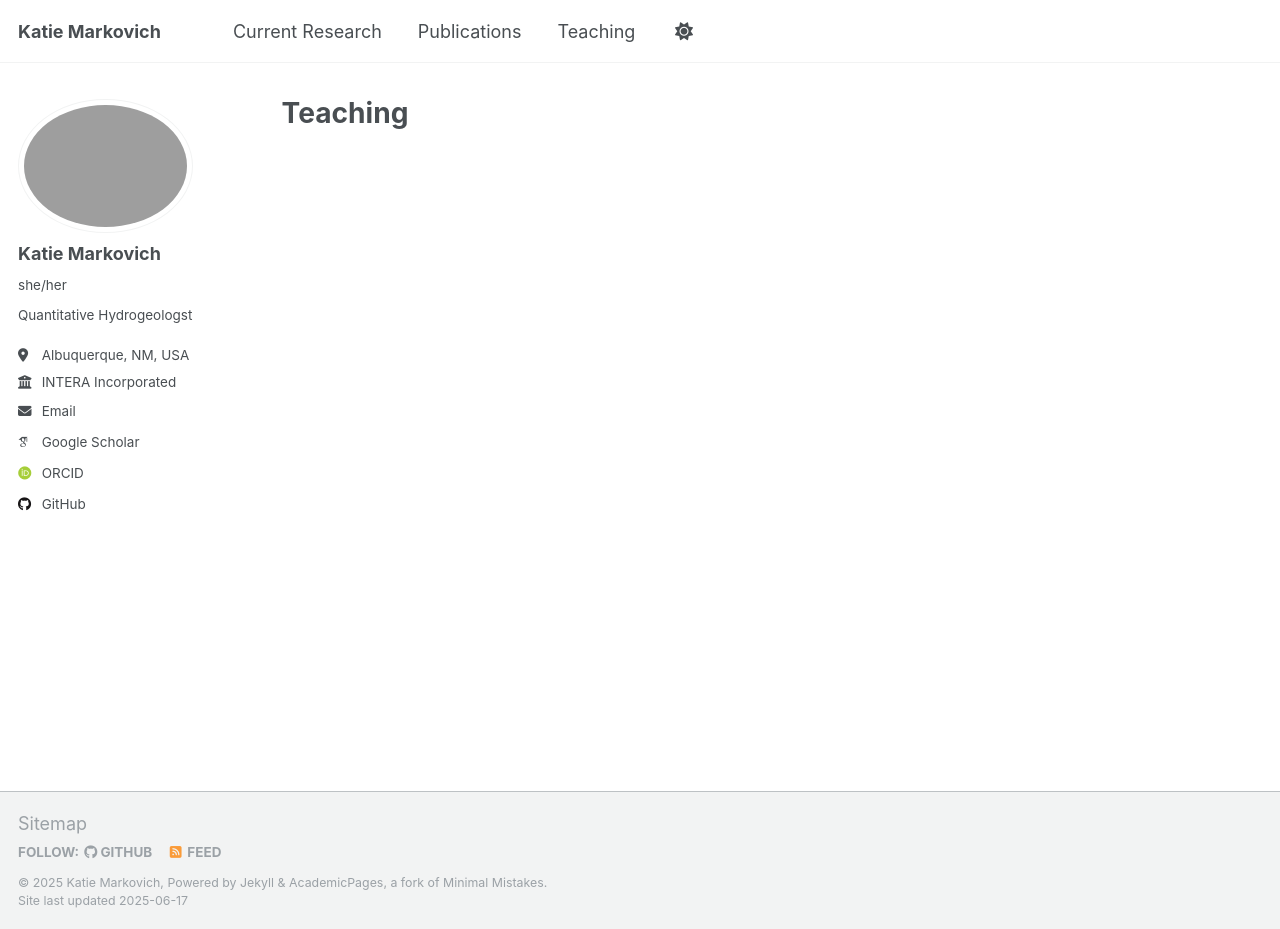
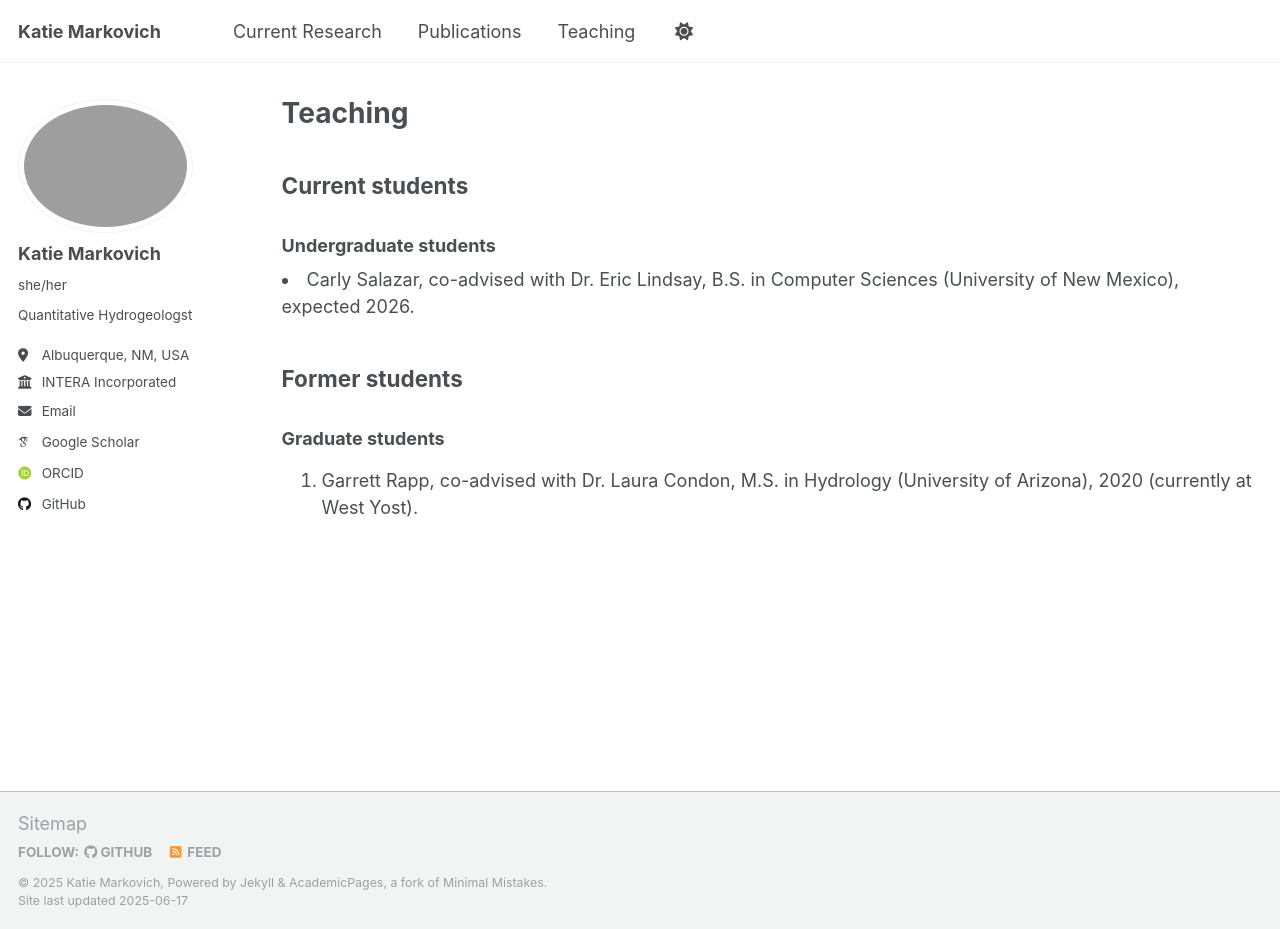
Before and after one commit to kmarkovich/kmarkovich.github.io, a Jekyll site: the page built from _pages/teaching.html, in a window 1280 px wide and 929 px high. Built offline with Jekyll 4.4.1, drawn with Linux system fonts in a browser that asks for light colours; some web fonts are replaced.

```diff
--- a/_pages/teaching.html
+++ b/_pages/teaching.html
@@ -5,6 +5,24 @@ permalink: /teaching/
 author_profile: true
 ---
 
+<h2>Current students</h2>
+<!-- <h3>Graduate students</h3>
+<ol>
+</ol> -->
+<h3>Undergraduate students</h3>
+</ol>
+  <li>Carly Salazar, co-advised with Dr. Eric Lindsay, B.S. in Computer Sciences (University of New Mexico), expected 2026.</li>
+</ol>
+
+<h2>Former students</h2>
+<h3>Graduate students</h3>
+<ol>
+  <li>Garrett Rapp, co-advised with Dr. Laura Condon, M.S. in Hydrology (University of Arizona), 2020 (currently at West Yost).</li>
+</ol>
+<!-- <h3>Undergraduate students</h3>
+<ol>
+</ol> -->
+
 {% include base_path %}
 
 {% for post in site.teaching reversed %}
```
Also changed, not shown: _portfolio/harney.md (added, +10 -0 lines), _portfolio/portfolio-1.md (deleted, +0 -7 lines).
